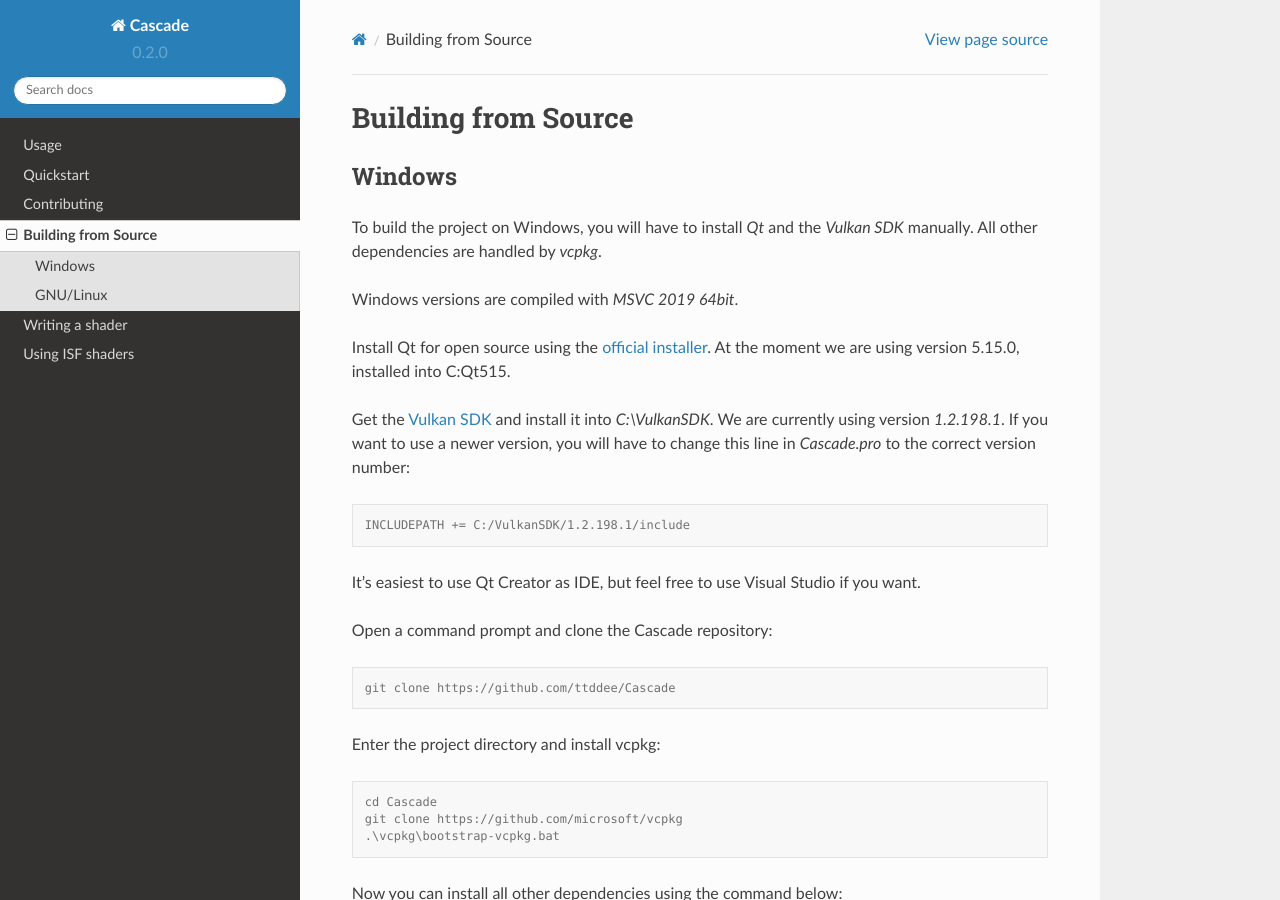
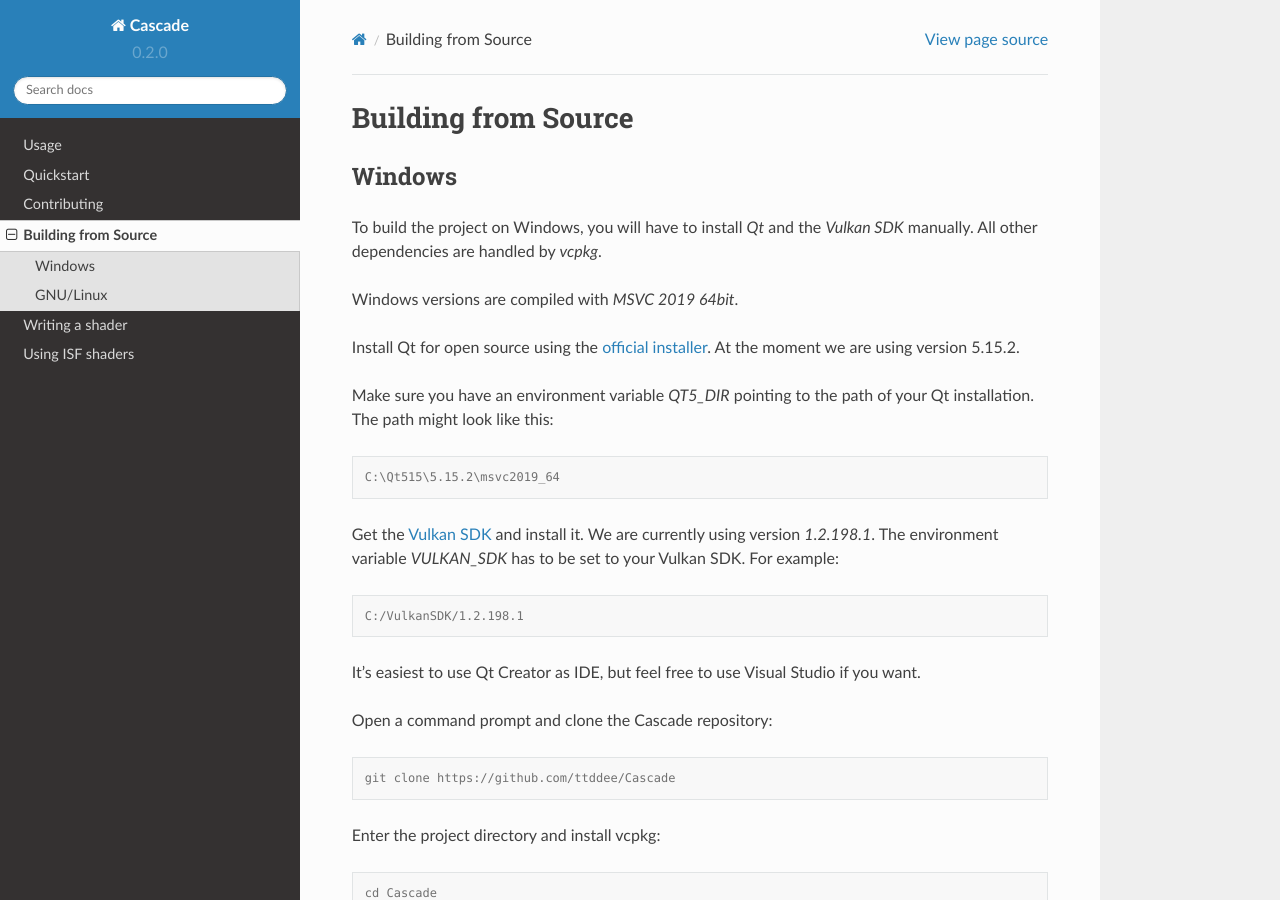
Before and after one commit to ttddee/CascadeDocs, a Sphinx documentation site: the page built from docs/source/buildingfromsource.rst, in a window 1280 px wide and 900 px high. Built offline with Sphinx 7.4.7 and the Read the Docs theme 2.0.0, drawn with Linux system fonts in a browser that asks for light colours.

Commit message:
Update Windows instructions.

```diff
--- a/docs/source/buildingfromsource.rst
+++ b/docs/source/buildingfromsource.rst
@@ -8,13 +8,19 @@
 
 Windows versions are compiled with `MSVC 2019 64bit`.
 
-Install Qt for open source using the `official installer <https://www.qt.io/>`_. At the moment we are using version 5.15.0, installed into C:\Qt515.
+Install Qt for open source using the `official installer <https://www.qt.io/>`_. At the moment we are using version 5.15.2.
 
-Get the `Vulkan SDK <https://www.lunarg.com/vulkan-sdk/>`_ and install it into `C:\\VulkanSDK`. We are currently using version `1.2.198.1`. If you want to use a newer version, you will have to change this line in `Cascade.pro` to the correct version number:
+Make sure you have an environment variable `QT5_DIR` pointing to the path of your Qt installation. The path might look like this:
 
 .. code-block:: console
 
-    INCLUDEPATH += C:/VulkanSDK/1.2.198.1/include
+    C:\Qt515\5.15.2\msvc2019_64
+
+Get the `Vulkan SDK <https://www.lunarg.com/vulkan-sdk/>`_ and install it. We are currently using version `1.2.198.1`. The environment variable `VULKAN_SDK` has to be set to your Vulkan SDK. For example:
+
+.. code-block:: console
+
+    C:/VulkanSDK/1.2.198.1
 
 It's easiest to use Qt Creator as IDE, but feel free to use Visual Studio if you want.
 
```
